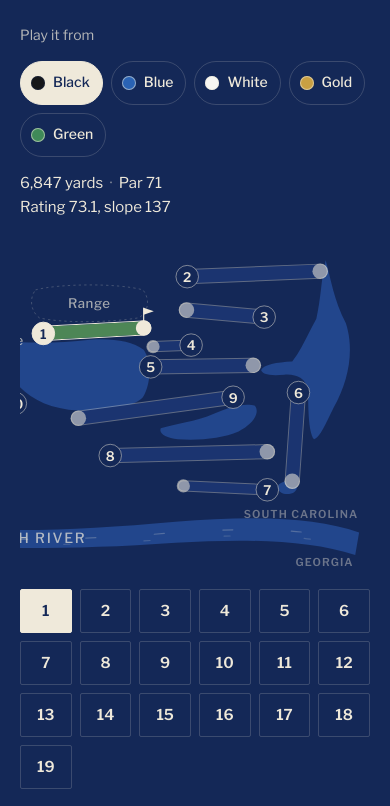
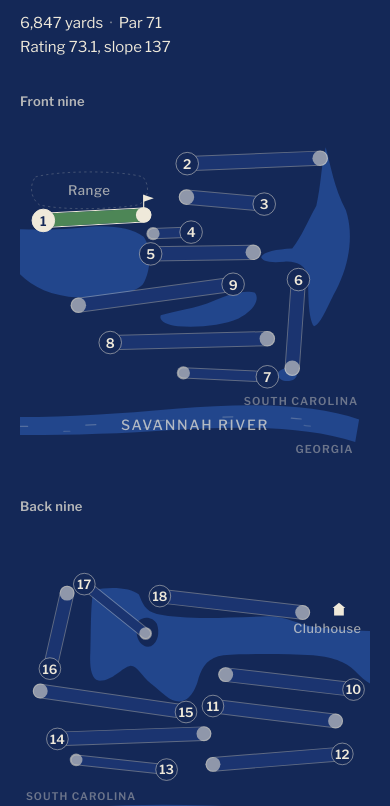
Before and after one commit to calebgarrard-source/the-river-golf-club, a plain HTML site: page index.html in a window 390 px wide. Shown: the part 1194-2000 px from the top of the page. Drawn offline with nearby package versions, Linux system fonts and the light colour scheme.

Commit message:
Phone fixes: frame Augusta in the hero, show both nines on the course map, restore panel titles

```diff
--- a/assets/site.css
+++ b/assets/site.css
@@ -161,6 +161,13 @@ p { text-wrap: pretty; }
 .book { display: grid; grid-template-columns: minmax(0, 7fr) minmax(0, 5fr); gap: clamp(32px, 4vw, 64px); margin-top: 32px; align-items: start; }
 .book__map { min-width: 0; }
 .map { display: block; width: 100%; height: auto; overflow: hidden; }
+.map--front, .map--back, .map__label { display: none; }
+@media (max-width: 699px) {
+  .map--full { display: none; }
+  .map--front, .map--back { display: block; }
+  .map__label { display: block; margin: 0 0 6px; font-size: 13px; font-weight: 600; letter-spacing: .02em; color: var(--cream-2); }
+  .map--front { margin-bottom: 20px; }
+}
 .map .river, .map .lake { fill: var(--water); }
 .map .island { fill: var(--navy); }
 .map .range { fill: none; stroke: rgba(239, 233, 218, .22); stroke-width: 2.5; stroke-dasharray: 6 8; }
@@ -356,9 +363,9 @@ p { text-wrap: pretty; }
 .panel:not(.is-open):hover img { transform: scale(1.02); }
 .panel { overflow: hidden; isolation: isolate; }
 .panel__text { flex: none; height: 136px; padding-top: 18px; overflow: hidden; }
-.panel__title { font: 400 24px/1.15 var(--display); letter-spacing: 0; color: var(--ink); white-space: nowrap; }
-.panel__text p { margin-top: 10px; font-size: 15px; line-height: 1.5; color: var(--ink-2); max-width: 46ch; opacity: 0; transform: translateY(6px); transition: opacity 300ms var(--ease), transform 500ms var(--ease); }
-.panel.is-open .panel__text p { opacity: 1; transform: none; transition-delay: 220ms; }
+.panel__title { font: 400 clamp(20px, 1.7vw, 24px)/1.2 var(--display); letter-spacing: 0; color: var(--ink); text-wrap: balance; }
+.panel__text p:not(.panel__title) { margin-top: 10px; font-size: 15px; line-height: 1.5; color: var(--ink-2); max-width: 46ch; opacity: 0; transform: translateY(6px); transition: opacity 300ms var(--ease), transform 500ms var(--ease); }
+.panel.is-open .panel__text p:not(.panel__title) { opacity: 1; transform: none; transition-delay: 220ms; }
 
 /* Reviews */
 .reviews { padding-bottom: var(--sec); }
@@ -423,6 +430,11 @@ p { text-wrap: pretty; }
   .hero__side { max-width: 560px; }
 }
 
+@media (max-width: 1100px) and (orientation: portrait) {
+  .hero { min-height: 0; grid-template-rows: auto auto; }
+  .pano { aspect-ratio: 1.9 / 1; }
+}
+
 @media (max-width: 1080px) {
   .book { grid-template-columns: minmax(0, 1fr); }
   .hole { display: grid; grid-template-columns: minmax(0, 1fr) minmax(0, 1fr); gap: 0 32px; align-items: start; }
@@ -450,14 +462,15 @@ p { text-wrap: pretty; }
   .panel, .panel.is-open { flex: none; display: grid; grid-template-columns: minmax(0, 1fr) minmax(0, 1fr); gap: 0 24px; align-items: center; }
   .panel img { height: auto; aspect-ratio: 3 / 2; }
   .panel__btn { display: none; }
-  .panel__title { white-space: normal; }
-  .panel__text { height: auto; padding: 0; }
-  .panel__text p, .panel.is-open .panel__text p { opacity: 1; transform: none; }
+  .panel__title { font-size: 24px; }
+  .panel__text { height: auto; padding: 0; overflow: visible; }
+  .panel__text p:not(.panel__title), .panel.is-open .panel__text p:not(.panel__title) { opacity: 1; transform: none; }
 }
 
 @media (max-width: 700px) {
   :root { --nav-h: 64px; }
-  .crest { width: 44px; }
+  .nav .crest { width: 44px; }
+  .crest--cream { width: 104px; }
   .hole { display: block; }
   .hole__data { margin-top: 20px; }
   .masters__grid { grid-template-columns: minmax(0, 1fr); }
@@ -475,7 +488,6 @@ p { text-wrap: pretty; }
   .nav__book { display: none; }
   .nav__menu { margin-left: auto; }
   .hero__cta { width: 100%; }
-  .pin--left { display: none; }
   .hero__title { font-size: clamp(38px, 10.6vw, 48px); }
   .hole__tees { grid-template-columns: repeat(3, minmax(0, 1fr)); row-gap: 4px; }
   .hole__nav { flex-wrap: wrap; }
@@ -484,8 +496,12 @@ p { text-wrap: pretty; }
   .card th[scope="row"] { width: 17%; padding-left: 6px; font-size: 12px; }
   .card th[scope="col"] { width: 12%; font-size: 12px; }
   .card { font-size: 13px; }
-  .rooms { width: 100%; }
-  .seg { flex: 1 1 auto; justify-content: center; padding: 0 10px; }
+  .rooms { display: grid; grid-template-columns: repeat(6, minmax(0, 1fr)); gap: 1px; width: 100%; background: var(--cream-line); }
+  .seg { grid-column: span 2; justify-content: center; padding: 0 6px; background: var(--navy); }
+  .seg:nth-child(n+4) { grid-column: span 3; }
+  .seg + .seg { border-left: 0; }
+  .group { grid-template-columns: minmax(0, 1fr); }
+  .group__answer { max-width: none; }
   .cottage { grid-template-columns: minmax(0, 1fr); grid-template-areas: "name" "rooms" "pics"; }
   .cottage__pics { margin-top: 10px; }
   .count { flex-direction: column; align-items: flex-start; gap: 16px; }
@@ -494,7 +510,7 @@ p { text-wrap: pretty; }
   .tees__total { white-space: normal; }
   .book { row-gap: 20px; }
   .book__map { display: contents; }
-  .map { order: 1; }
+  .map, .map__label { order: 1; }
   .holepick { order: 2; display: grid; grid-template-columns: repeat(auto-fill, minmax(44px, 1fr)); gap: 8px; }
   .hole { order: 3; }
   .cards { order: 4; margin-top: 8px; }
@@ -533,7 +549,8 @@ p { text-wrap: pretty; }
 @media (prefers-reduced-motion: reduce) {
   html { scroll-behavior: auto; }
   *, *::before, *::after { transition-duration: 1ms !important; transition-delay: 0ms !important; animation: none !important; }
-  .js .hero[data-enter] .hero__side, .js .hero[data-enter] .pin, .js .hero[data-enter] .calm { opacity: 1; transform: none; }
+  .js .hero[data-enter] .hero__side, .js .hero[data-enter] .calm { opacity: 1; transform: none; }
+  .js .hero[data-enter] .pin { opacity: 1; }
   .js .hero[data-enter] .ln > span { transform: none; }
   .js .hero[data-enter] .pano { clip-path: none; }
   .js .hero[data-enter] .pano__img { transform: none; }
@@ -621,4 +638,4 @@ p { text-wrap: pretty; }
 .motion-paused .dot::after { display: none; }
 
 /* Without scripts the scorecard and hole 1 still read; the map needs the script to draw */
-html:not(.js) .map, html:not(.js) .hole__nav, html:not(.js) .hole__tees { display: none; }
+html:not(.js) .map, html:not(.js) .map__label, html:not(.js) .hole__nav, html:not(.js) .hole__tees { display: none; }
--- a/assets/site.js
+++ b/assets/site.js
@@ -38,7 +38,9 @@
     if (!w || !h) return;
     var iw, ih;
     if (w / h > RATIO) { iw = w; ih = w / RATIO; } else { ih = h; iw = h * RATIO; }
-    var left = Math.min(0, Math.max(w - iw, w / 2 - FX * iw));
+    var A = 0.33, B = 0.965, left;
+    if (w / iw >= B - A) left = w / 2 - ((A + B) / 2) * iw; else left = w - B * iw;
+    left = Math.min(0, Math.max(w - iw, left));
     var top = Math.min(0, Math.max(h - ih, h / 2 - FY * ih));
     inner.style.cssText = 'width:' + iw + 'px;height:' + ih + 'px;left:' + left + 'px;top:' + top + 'px;transform:none';
     inner.setAttribute('data-sized', '');
@@ -51,6 +53,8 @@
   };
   sizePano();
   window.addEventListener('resize', sizePano);
+  if ('ResizeObserver' in window) new ResizeObserver(sizePano).observe(pano);
+  if (document.fonts && document.fonts.ready) document.fonts.ready.then(sizePano);
   var enter = function () { requestAnimationFrame(function () { hero.classList.add('is-in'); }); };
   // One control pauses every loop on the page (the drift, the river, the slow photo settle, the live dots)
   var calm = $('[data-calm]');
@@ -161,7 +165,7 @@
 
   var book = $('[data-book]');
   if (book) {
-    var map = $('[data-map]', book);
+    var maps = $$('[data-map]', book);
     var state = { hole: 0, tee: 'black' };
     var mk = function (tag, attrs, parent) {
       var el = document.createElementNS(SVGNS, tag);
@@ -169,23 +173,28 @@
       if (parent) parent.appendChild(el);
       return el;
     };
-    // Water, the range, the river
+    // Each map draws the course traced from the club's own map: the full routing on wide screens,
+    // and on phones the front nine and the back nine as two pages, so all eighteen stay readable
+    var buildMap = function (map) {
+      var mode = map.getAttribute('data-map');
       mk('path', { d: RIVER, class: 'river' }, map);
       mk('path', { d: 'M120 822 C300 800 520 794 800 812 C1000 822 1180 818 1400 800 C1600 786 1760 790 1866 828', class: 'current' }, map);
       mk('path', { d: 'M150 838 C320 816 540 810 800 828 C1000 836 1180 832 1400 816 C1600 802 1750 804 1850 842', class: 'current' }, map);
       LAKES.forEach(function (d) { mk('path', { d: d, class: 'lake' }, map); });
       mk('path', { d: ISLAND, class: 'island' }, map);
-    mk('path', { d: RANGE, class: 'range' }, map);
+      if (mode !== 'back') mk('path', { d: RANGE, class: 'range' }, map);
       var lbl = function (x, y, text, cls, anchor) { var t = mk('text', { x: x, y: y, class: 'lbl ' + (cls || ''), 'text-anchor': anchor || 'middle' }, map); t.textContent = text; return t; };
-    lbl(980, 828, 'SAVANNAH RIVER', 'lbl--river');
-    lbl(1870, 762, 'SOUTH CAROLINA', 'lbl--state', 'end');
-    lbl(1858, 886, 'GEORGIA', 'lbl--state', 'end');
-    lbl(1178, 222, 'Range');
+      lbl(mode === 'front' ? 1450 : mode === 'back' ? 548 : 980, 828, 'SAVANNAH RIVER', 'lbl--river');
+      if (mode === 'back') { lbl(112, 762, 'SOUTH CAROLINA', 'lbl--state', 'start'); lbl(124, 886, 'GEORGIA', 'lbl--state', 'start'); }
+      else { lbl(1870, 762, 'SOUTH CAROLINA', 'lbl--state', 'end'); lbl(1858, 886, 'GEORGIA', 'lbl--state', 'end'); }
+      if (mode !== 'back') lbl(1178, 222, 'Range');
+      if (mode !== 'front') {
         mk('rect', { x: 936, y: 248, width: 26, height: 22, class: 'house' }, map);
         mk('path', { d: 'M932 250 L949 236 L966 250 Z', class: 'house' }, map);
         lbl(918, 318, 'Clubhouse');
-
-    var groups = ROUTE.map(function (r, i) {
+      }
+      var gs = ROUTE.map(function (r, i) {
+        if ((mode === 'front' && i > 8) || (mode === 'back' && i < 9)) return null;
         var t = r[0], g = r[1], par3 = HOLES[i].par === 3;
         var w = par3 ? 24 : 34;
         var G = mk('g', { class: 'h', style: '--i:' + i }, map);
@@ -199,11 +208,10 @@
         mk('circle', { cx: t[0], cy: t[1], r: 29, class: 'h__tag' }, G);
         var num = mk('text', { x: t[0], y: t[1] + 1, class: 'h__num' }, G);
         num.textContent = i + 1;
-      G.addEventListener('click', function () { go(i, true); });
+        G.addEventListener('click', function () { go(i, true, 'map'); });
         return G;
       });
-
-    // The fairways trace in playing order the first time the card comes into view
+      // The fairways trace in playing order the first time this map comes into view
       if (!reduce && 'IntersectionObserver' in window) {
         map.classList.add('pre');
         var tio = new IntersectionObserver(function (es) {
@@ -214,6 +222,9 @@
         }, { threshold: 0.35 });
         tio.observe(map);
       }
+      return gs;
+    };
+    var groupSets = maps.map(buildMap);
 
     // Scorecard: the hole numbers become buttons
     var holeBtns = [], cols = [];
@@ -239,7 +250,7 @@
       var b = document.createElement('button');
       b.type = 'button'; b.className = 'hp'; b.textContent = i + 1;
       b.setAttribute('aria-pressed', 'false'); b.setAttribute('aria-label', i === 18 ? 'Hole 19, the extra hole' : 'Hole ' + (i + 1));
-      b.addEventListener('click', function () { go(i, true); });
+      b.addEventListener('click', function () { go(i, true, 'pick'); });
       pick.appendChild(b); pickBtns.push(b);
     })(k);
 
@@ -295,30 +306,15 @@
       el.rating.textContent = RATING[state.tee];
     };
 
-    // On a phone the map shows one nine at a time, so the numbers stay readable
-    var FULL = [96, 76, 1800, 818], FRONT = [1000, 76, 900, 818], BACK = [96, 76, 904, 818];
-    var vb = FULL.slice(), vbAnim = 0;
-    var setView = function (i, animate) {
-      var target = window.innerWidth < 700 ? (i < 9 ? FRONT : BACK) : FULL;
-      if (target.join() === vb.join()) return;
-      cancelAnimationFrame(vbAnim);
-      if (!animate || reduce) { vb = target.slice(); map.setAttribute('viewBox', vb.join(' ')); return; }
-      var from = vb.slice(), t0 = performance.now();
-      var step = function (t) {
-        var k = Math.min(1, (t - t0) / 600), e = 1 - Math.pow(1 - k, 4);
-        vb = from.map(function (v, n) { return v + (target[n] - v) * e; });
-        map.setAttribute('viewBox', vb.join(' '));
-        if (k < 1) vbAnim = requestAnimationFrame(step); else vb = target.slice();
-      };
-      vbAnim = requestAnimationFrame(step);
-    };
-    window.addEventListener('resize', function () { setView(state.hole, false); });
-
-    var go = function (i, user) {
+    var go = function (i, user, from) {
       state.hole = i;
-      setView(i, user);
       var is19 = i === 18;
-      groups.forEach(function (g, gi) { g.classList.toggle('is-on', gi === i); });
+      groupSets.forEach(function (gs) { gs.forEach(function (g, gi) { if (g) g.classList.toggle('is-on', gi === i); }); });
+      // On a phone the card sits below the maps: bring it into view when a hole is chosen up there
+      if (from && window.innerWidth < 700) {
+        var card = $('.hole__photo', book), cr = card.getBoundingClientRect();
+        if (cr.top < 72 || cr.bottom > window.innerHeight) card.scrollIntoView({ behavior: reduce ? 'auto' : 'smooth', block: 'start' });
+      }
       holeBtns.forEach(function (b, bi) { b.setAttribute('aria-pressed', String(bi === i)); });
       pickBtns.forEach(function (b, bi) { b.setAttribute('aria-pressed', String(bi === i)); });
       cols.forEach(function (cells, ci) { cells.forEach(function (c) { if (c) c.classList.toggle('is-col', ci === i); }); });
--- a/index.html
+++ b/index.html
@@ -116,7 +116,11 @@
 
     <div class="book">
       <div class="book__map">
-        <svg class="map" data-map viewBox="96 76 1800 818" aria-hidden="true" focusable="false"></svg>
+        <svg class="map map--full" data-map="full" viewBox="96 76 1800 818" aria-hidden="true" focusable="false"></svg>
+        <p class="map__label" aria-hidden="true">Front nine</p>
+        <svg class="map map--front" data-map="front" viewBox="1000 76 900 818" aria-hidden="true" focusable="false"></svg>
+        <p class="map__label" aria-hidden="true">Back nine</p>
+        <svg class="map map--back" data-map="back" viewBox="96 76 936 818" aria-hidden="true" focusable="false"></svg>
         <div class="holepick" data-holepick role="group" aria-label="Choose a hole"></div>
         <div class="cards" data-cards>
           <table class="card">
```
Lines whose indentation alone changed are shown as unchanged.
